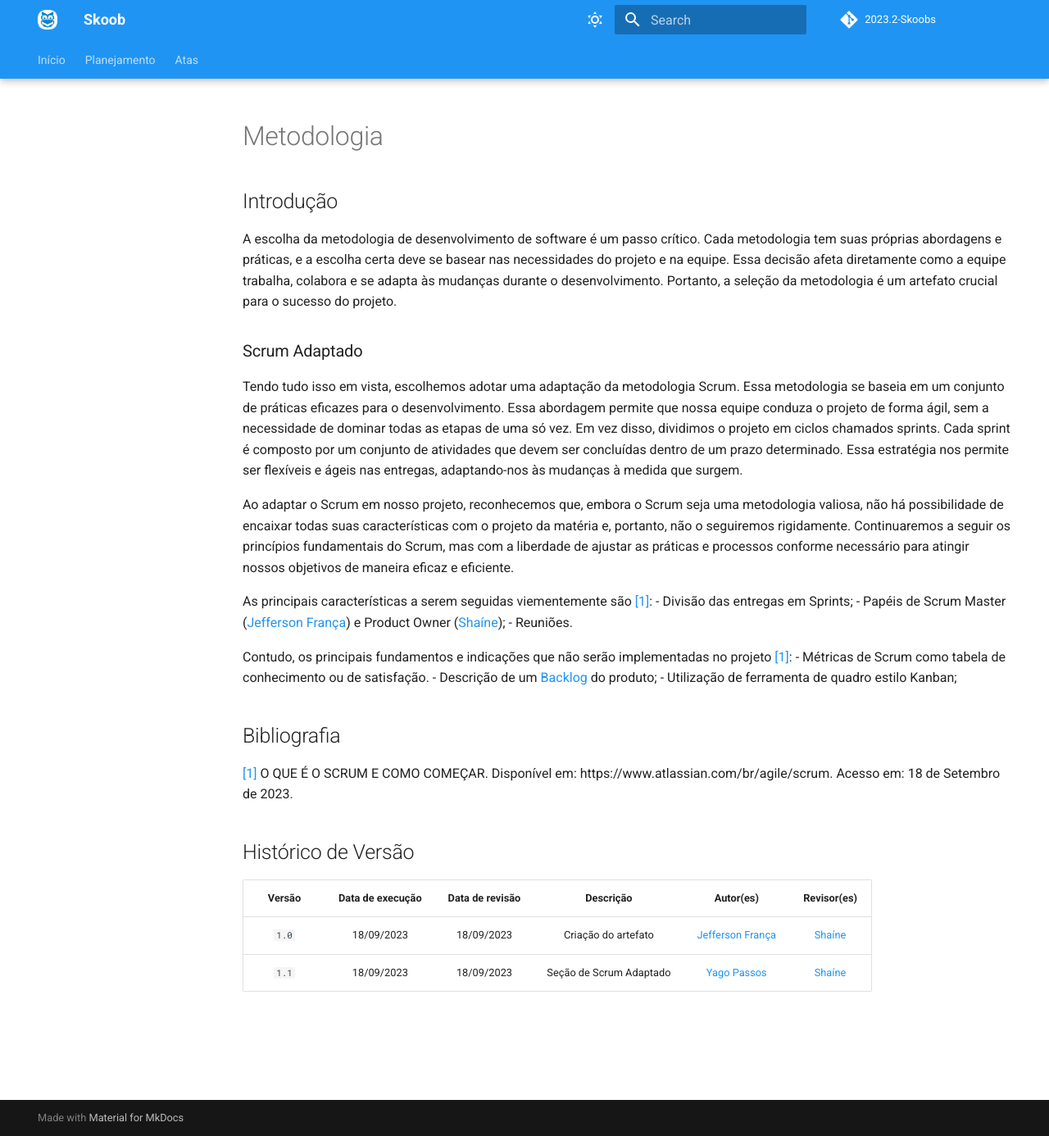
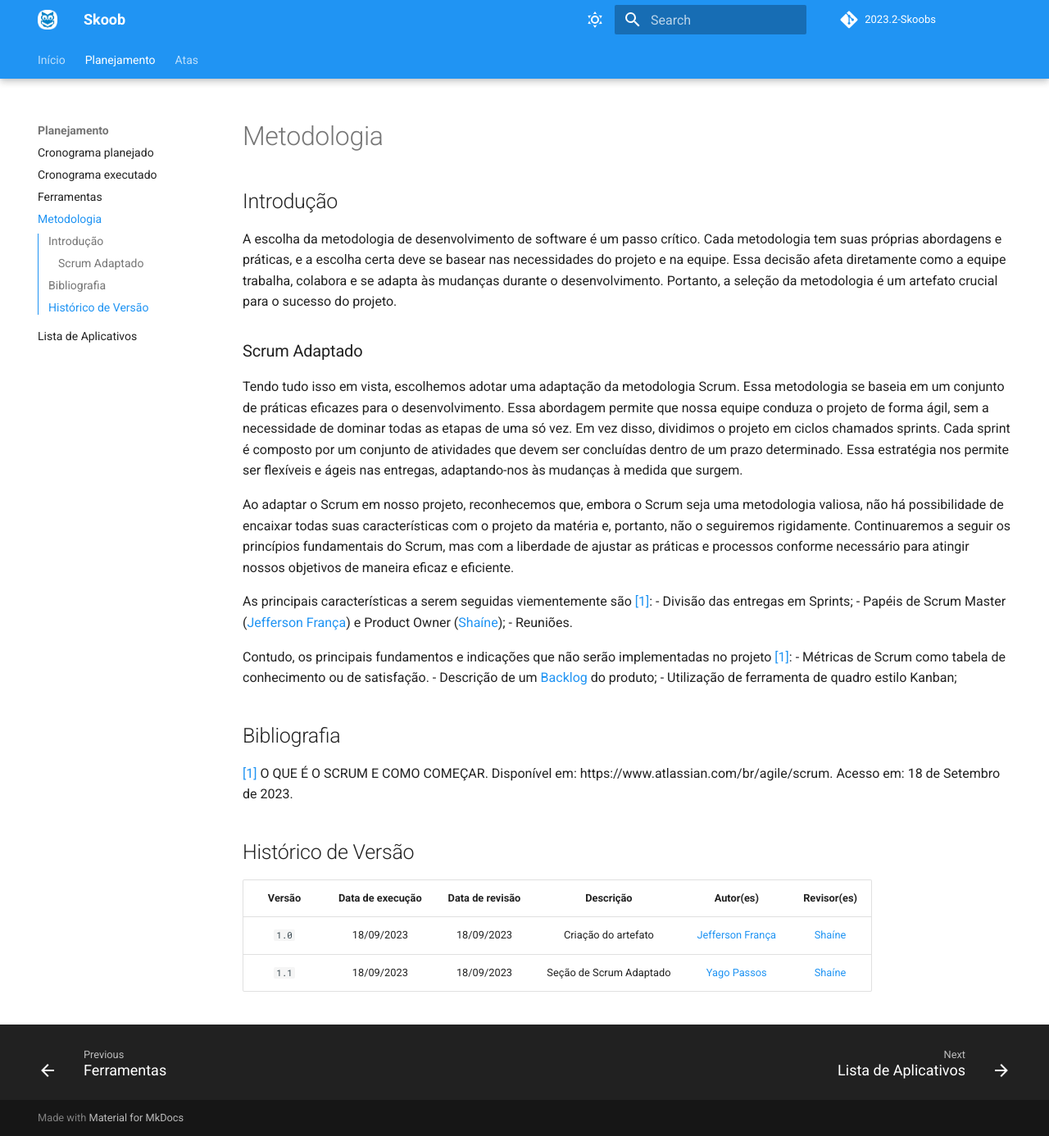
Before and after one commit to Requisitos-de-Software/2023.2-Skoob, an MkDocs documentation site: the page built from docs/planejamento/metodologia.md, in a window 1280 px wide and 1386 px high. Shown: the whole window at 82% size. Built offline with MkDocs 1.6.1 and Material for MkDocs 9.7.7, drawn with Linux system fonts in a browser that asks for light colours; comment, search, counter and statistics services are not loaded.

Commit message:
Update mkdocs.yml

```diff
--- a/mkdocs.yml
+++ b/mkdocs.yml
@@ -33,6 +33,7 @@ nav:
     - Cronograma planejado: planejamento/cronograma.md
     - Cronograma executado: planejamento/cronograma_executado.md
     - Ferramentas: planejamento/ferramentas.md
+    - Metodologia: planejamento/metodologia.md
     - Lista de Aplicativos: planejamento/lista_de_aplicativos.md
   - Atas:
     - Reunião 00: atas/reuniao00.md
```
